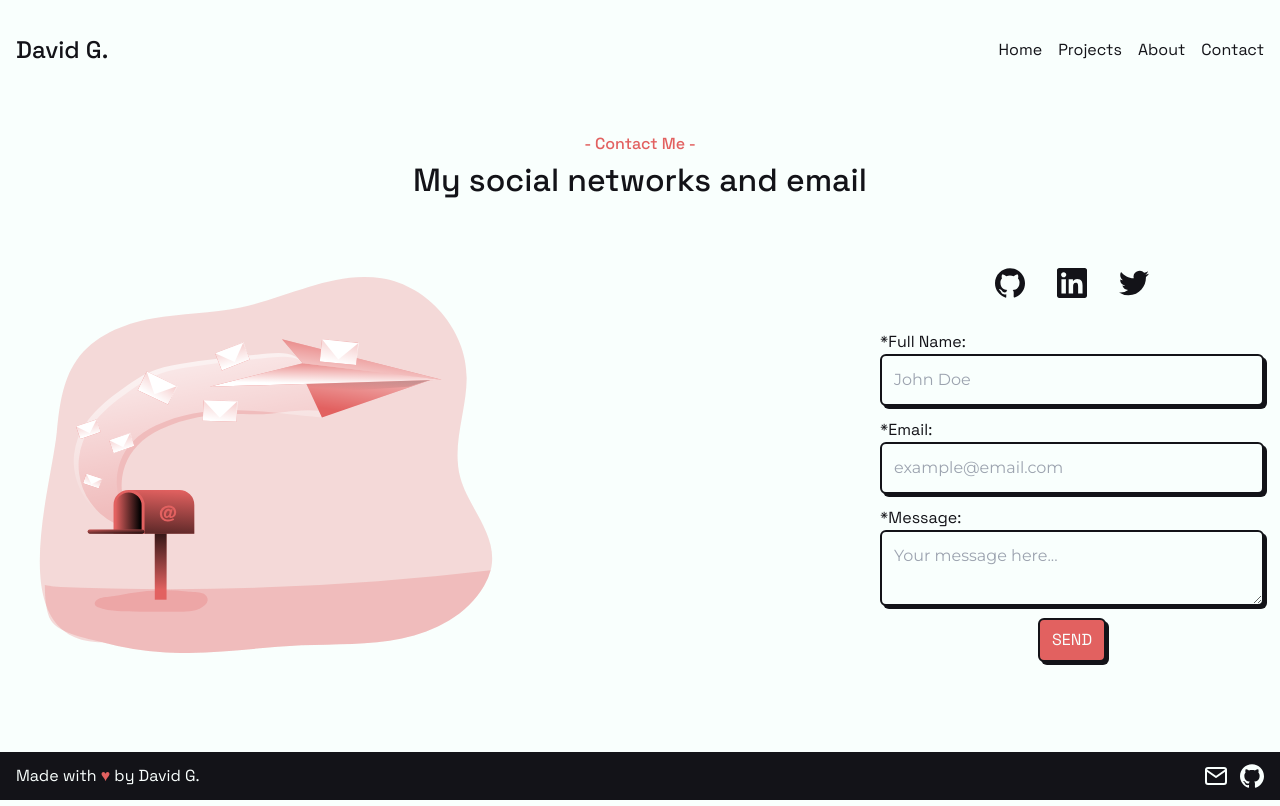
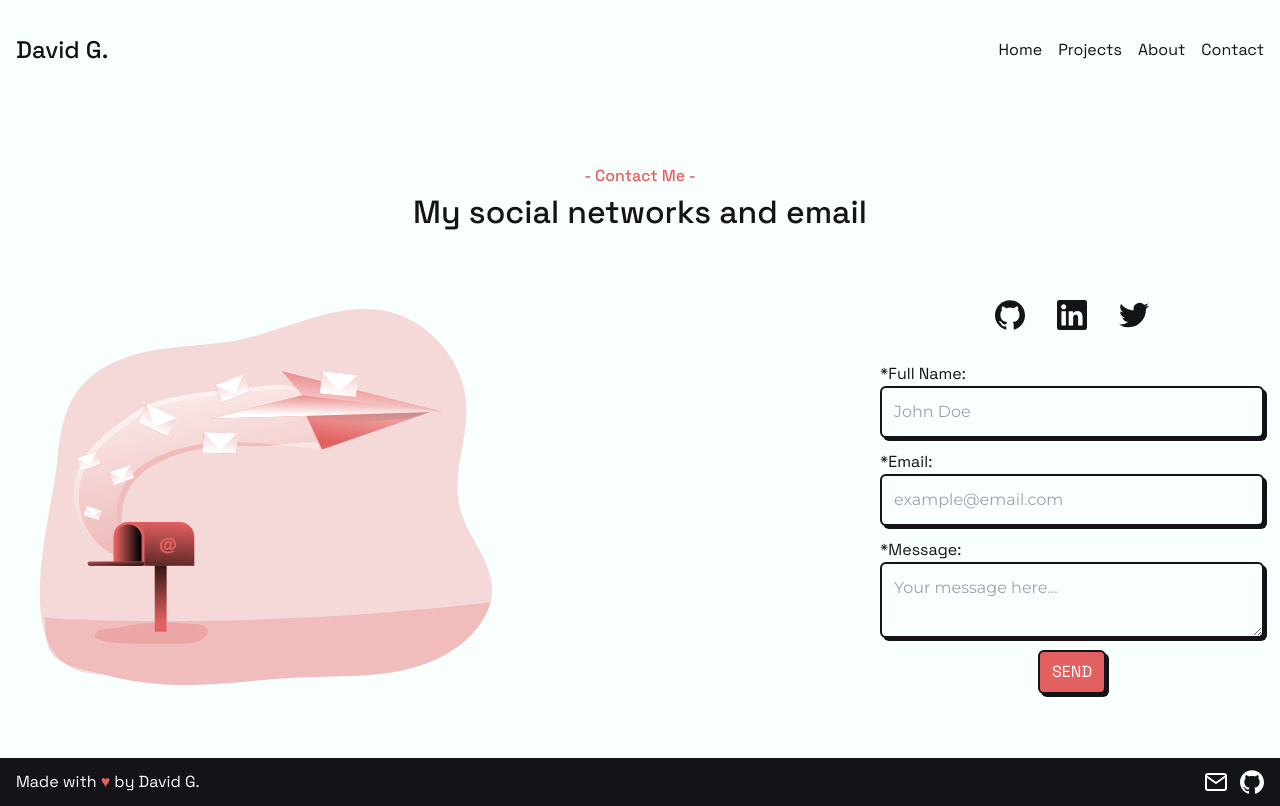
Before and after one commit to DavidFX/david-g-next, a Next.js app: page /contact in a window 1280 px wide. Built offline with nearby package versions, Linux system fonts and the light colour scheme.

Commit message:
Fix contact page header alignment

```diff
--- a/app/contact/page.tsx
+++ b/app/contact/page.tsx
@@ -26,7 +26,7 @@ const Blog: NextPage = () => {
         <RootLayout>
             <Header active="Contact" />
             <section
-                className="container flex flex-col gap-16 my-8"
+                className="container flex flex-col gap-16 my-16"
                 aria-label="About me"
             >
                 <div className="font-medium text-center font-space">
```
